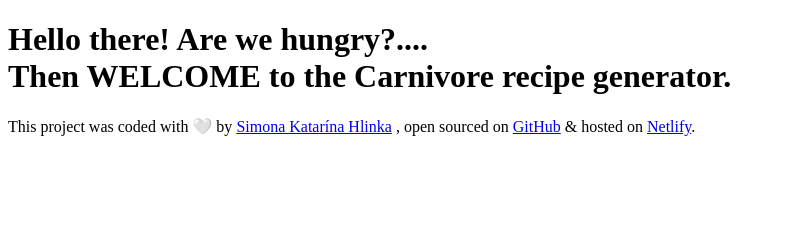
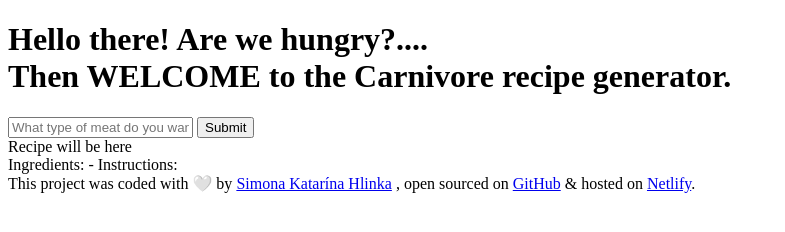
Before and after one commit to mgdeveloper1406/carnivore, a plain HTML site: page index.html in a window 1280 px wide. Shown: the whole page, without its empty margins (0-785 px from the left). Drawn offline with Linux system fonts and the light colour scheme.

Commit message:
Created and HTML structure

```diff
--- a/index.html
+++ b/index.html
@@ -7,10 +7,24 @@
     <title>AI Carnivore Recipes</title>
   </head>
   <body>
-    <h1>
-      Hello there! Are we hungry?.... <br />
-      Then WELCOME to the Carnivore recipe generator.
-    </h1>
+    <header>
+      <h1>
+        Hello there! Are we hungry?.... <br />
+        Then WELCOME to the Carnivore recipe generator.
+      </h1>
+    </header>
+
+    <main>
+      <form>
+        <input type="text" placeholder="What type of meat do you wanna use?" />
+        <input type="submit" placeholder="get recipe" />
+      </form>
+      <div>
+        Recipe will be here
+        <br />
+        Ingredients: - Instructions:
+      </div>
+    </main>
 
     <footer>
       This project was coded with 🤍 by
```
